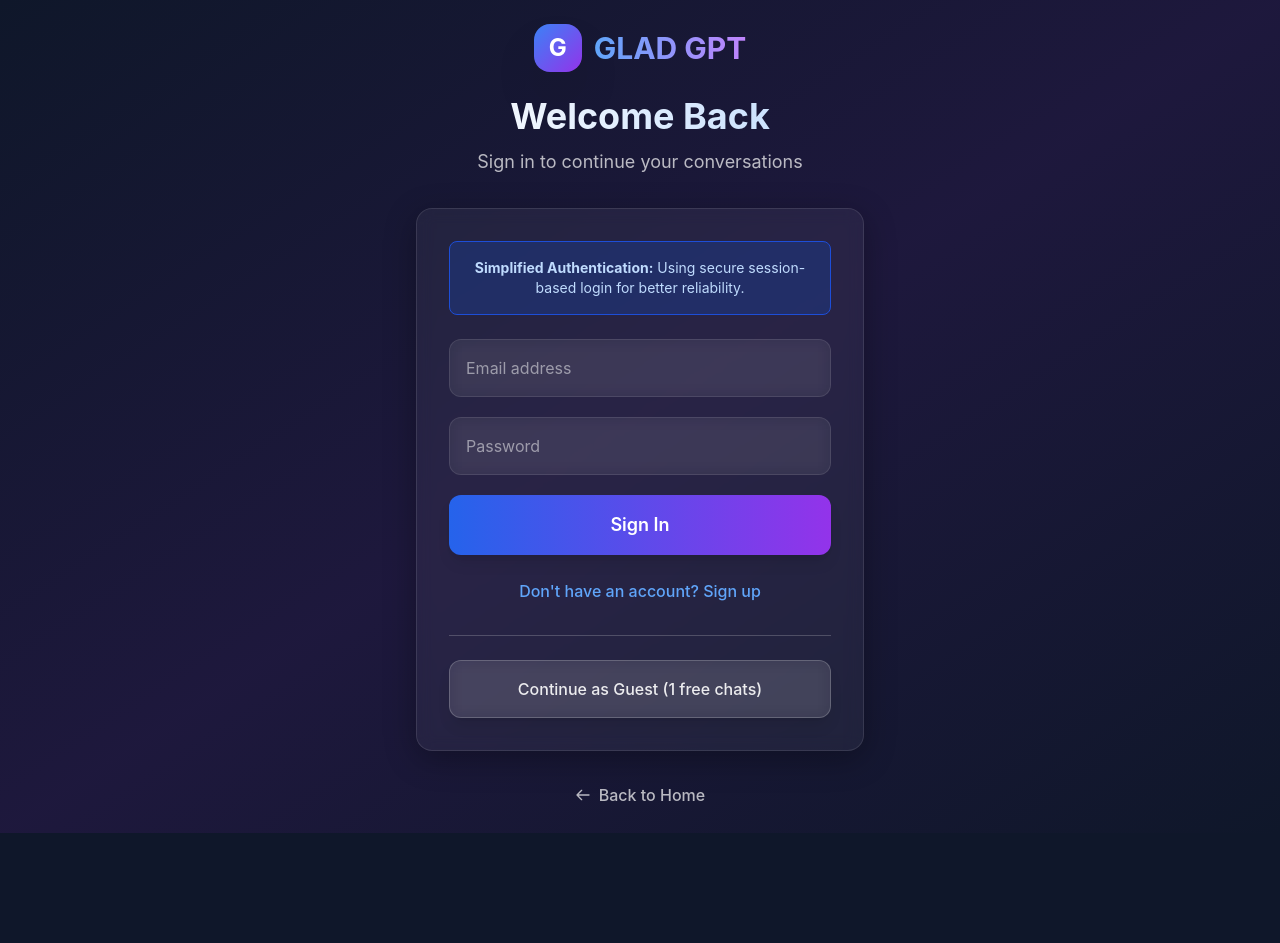
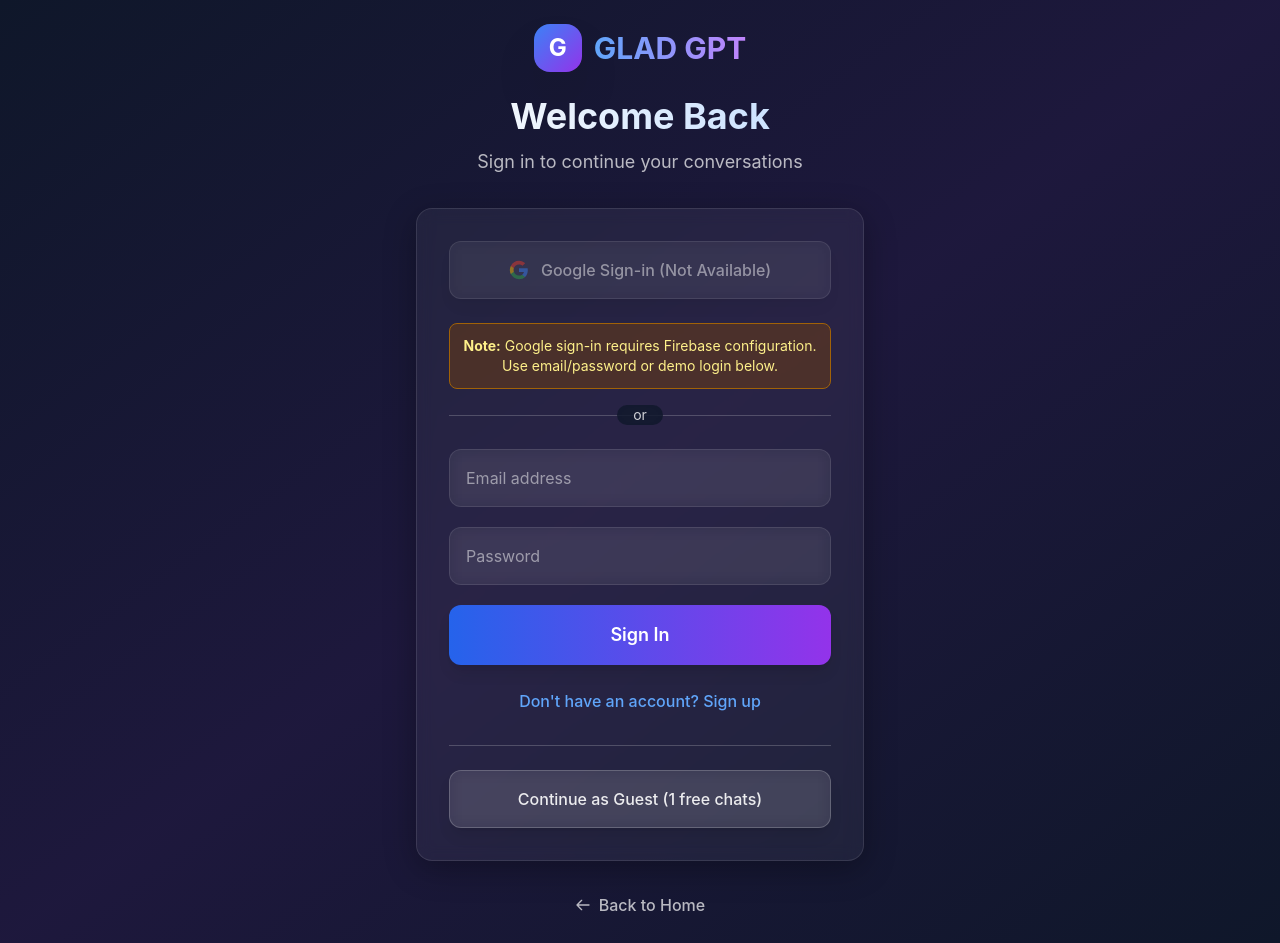
Before and after one commit to amphreyomosh/GLAD_GPT, a Next.js app in the folder client/: page /login in a window 1280 px wide. Before the commit the page ends 833 px from the top, so only its background shows below. Built offline with nearby package versions, Linux system fonts and the light colour scheme; no server answers.

Commit message:
Restored Google OAuth with smart fallback - supports both Firebase and session auth

```diff
--- a/client/app/chat/page.tsx
+++ b/client/app/chat/page.tsx
@@ -1,16 +1,10 @@
 "use client";
 import { useEffect, useState } from "react";
+import { auth, isFirebaseEnabled } from "@/lib/firebase";
+import { onAuthStateChanged, signOut, User } from "firebase/auth";
 import { callChat, logout, getCurrentUser } from "@/lib/api";
 import Link from "next/link";
 import { useRouter } from "next/navigation";
-
-// Define User interface locally since we're not using Firebase
-interface User {
-  uid: string;
-  email?: string | null;
-  displayName?: string | null;
-  isAnonymous?: boolean;
-}
 
 interface Msg { role: "user" | "ai"; content: string; id: string }
 interface ChatSession { id: string; title: string; messages: Msg[] }
@@ -30,8 +24,71 @@
 
   useEffect(() => {
     const initializeAuth = async () => {
-      // Always use backend authentication for simplicity
-      console.log('Initializing backend authentication...');
+      if (isFirebaseEnabled && auth) {
+        // Use Firebase authentication if available
+        console.log('Initializing Firebase authentication...');
+        const unsubscribe = onAuthStateChanged(auth, async (firebaseUser: User | null) => {
+          console.log('Firebase auth state changed:', firebaseUser?.uid, firebaseUser?.isAnonymous);
+
+          if (firebaseUser) {
+            // Firebase user is logged in
+            setUser(firebaseUser);
+            setAuthChecked(true);
+
+            if (chatSessions.length === 0) {
+              const initialChat: ChatSession = {
+                id: Date.now().toString(),
+                title: "New Chat",
+                messages: []
+              };
+              setChatSessions([initialChat]);
+              setCurrentChat(initialChat);
+            }
+          } else {
+            // No Firebase user, check backend session
+            console.log('No Firebase user, checking backend session...');
+            try {
+              const userData = await getCurrentUser();
+
+              if (userData) {
+                console.log('Backend authentication successful:', userData.id);
+                const backendUser = {
+                  uid: userData.id,
+                  email: userData.email,
+                  displayName: userData.firstName ? `${userData.firstName} ${userData.lastName}` : userData.email,
+                  isAnonymous: userData.id === 'demo_user'
+                } as User;
+
+                setUser(backendUser);
+                setAuthChecked(true);
+
+                if (chatSessions.length === 0) {
+                  const initialChat: ChatSession = {
+                    id: Date.now().toString(),
+                    title: "New Chat",
+                    messages: []
+                  };
+                  setChatSessions([initialChat]);
+                  setCurrentChat(initialChat);
+                }
+              } else {
+                // No authentication found, redirect to login
+                console.log('No authentication found, redirecting to login');
+                setAuthChecked(true);
+                router.push("/login");
+              }
+            } catch (error) {
+              console.error("Failed to get current user:", error);
+              setAuthChecked(true);
+              router.push("/login");
+            }
+          }
+        });
+
+        return unsubscribe;
+      } else {
+        // Firebase not available, use backend authentication only
+        console.log('Firebase not available, using backend authentication...');
 
         try {
           const userData = await getCurrentUser();
@@ -67,6 +124,7 @@
           console.error("Failed to get current user:", error);
           setAuthChecked(true);
           router.push("/login");
+        }
       }
     };
 
@@ -154,9 +212,26 @@
     try {
       setBusy(true);
 
-      // Always use session-based authentication for simplicity
+      let reply: string;
+
+      // Check if user is from Firebase and has getIdToken method
+      if (isFirebaseEnabled && user && typeof (user as any).getIdToken === 'function') {
+        // Firebase user - try to get token first, fallback to session
+        try {
+          console.log('Firebase user detected, attempting to get ID token...');
+          const idToken = await (user as any).getIdToken();
+          console.log('Got Firebase ID token, making authenticated request');
+          reply = await callChat(text, idToken);
+        } catch (tokenError) {
+          console.error('Failed to get Firebase ID token, falling back to session:', tokenError);
+          console.log('Using session-based authentication as fallback');
+          reply = await callChat(text);
+        }
+      } else {
+        // Backend user or no Firebase - use session-based authentication
         console.log('Using session-based authentication');
-      const reply = await callChat(text);
+        reply = await callChat(text);
+      }
 
       const aiMsg: Msg = { role: "ai", content: reply, id: (Date.now() + 1).toString() };
 
@@ -295,7 +370,14 @@
             <button
               onClick={async () => {
                 try {
+                  // Handle both Firebase and backend logout
+                  if (isFirebaseEnabled && auth && user && typeof (user as any).getIdToken === 'function') {
+                    console.log('Logging out Firebase user');
+                    await signOut(auth);
+                  } else {
+                    console.log('Logging out backend user');
                     await logout();
+                  }
                   router.push("/login");
                 } catch (error) {
                   console.error("Logout error:", error);
--- a/client/app/login/page.tsx
+++ b/client/app/login/page.tsx
@@ -2,6 +2,8 @@
 import { useState } from "react";
 import { useRouter } from "next/navigation";
 import Link from "next/link";
+import { signInWithPopup } from "firebase/auth";
+import { auth, googleProvider, isFirebaseEnabled } from "@/lib/firebase";
 import { loginWithEmail, loginAsDemo } from "@/lib/api";
 
 export default function LoginPage() {
@@ -11,6 +13,41 @@
   const [loading, setLoading] = useState(false);
   const [error, setError] = useState<string | null>(null);
 
+  async function doGoogle() {
+    if (!isFirebaseEnabled || !auth || !googleProvider) {
+      setError("Google sign-in is not available. Please use email/password or demo login.");
+      return;
+    }
+
+    try {
+      setLoading(true);
+      setError(null);
+      console.log('Attempting Google sign-in...');
+      const result = await signInWithPopup(auth, googleProvider);
+      console.log('Google sign-in successful:', result.user.uid);
+
+      // After successful Google login, redirect to chat
+      // The chat page will handle the Firebase user session
+      router.push("/chat");
+    } catch (e: any) {
+      console.error('Google sign-in error:', e);
+      let errorMessage = 'Google sign-in failed. ';
+
+      if (e.code === 'auth/popup-closed-by-user') {
+        errorMessage += 'Sign-in was cancelled.';
+      } else if (e.code === 'auth/popup-blocked') {
+        errorMessage += 'Popup was blocked by browser. Please allow popups and try again.';
+      } else if (e.code === 'auth/unauthorized-domain') {
+        errorMessage += 'This domain is not authorized for Google sign-in.';
+      } else {
+        errorMessage += e.message || 'Please try again or use email/password login.';
+      }
+
+      setError(errorMessage);
+    } finally {
+      setLoading(false);
+    }
+  }
 
   async function doEmailAuth(e: React.FormEvent) {
     e.preventDefault();
@@ -91,9 +128,34 @@
             </div>
           )}
 
-          {/* Simplified Authentication Notice */}
-          <div className="mb-6 p-4 bg-blue-900/50 border border-blue-700 rounded-lg text-blue-200 text-sm text-center">
-            <strong>Simplified Authentication:</strong> Using secure session-based login for better reliability.
+          {/* Google Sign In */}
+          <button
+            onClick={doGoogle}
+            disabled={loading || !isFirebaseEnabled}
+            className="w-full mb-6 p-4 glass-button text-white font-medium hover:bg-white/20 disabled:opacity-50 disabled:cursor-not-allowed transition-all duration-300 flex items-center justify-center gap-3 rounded-xl shadow-lg hover:shadow-xl"
+          >
+            <svg className="w-5 h-5" viewBox="0 0 24 24">
+              <path fill="#4285F4" d="M22.56 12.25c0-.78-.07-1.53-.2-2.25H12v4.26h5.92c-.26 1.37-1.04 2.53-2.21 3.31v2.77h3.57c2.08-1.92 3.28-4.74 3.28-8.09z"/>
+              <path fill="#34A853" d="M12 23c2.97 0 5.46-.98 7.28-2.66l-3.57-2.77c-.98.66-2.23 1.06-3.71 1.06-2.86 0-5.29-1.93-6.16-4.53H2.18v2.84C3.99 20.53 7.7 23 12 23z"/>
+              <path fill="#FBBC05" d="M5.84 14.09c-.22-.66-.35-1.36-.35-2.09s.13-1.43.35-2.09V7.07H2.18C1.43 8.55 1 10.22 1 12s.43 3.45 1.18 4.93l2.85-2.22.81-.62z"/>
+              <path fill="#EA4335" d="M12 5.38c1.62 0 3.06.56 4.21 1.64l3.15-3.15C17.45 2.09 14.97 1 12 1 7.7 1 3.99 3.47 2.18 7.07l3.66 2.84c.87-2.6 3.3-4.53 6.16-4.53z"/>
+            </svg>
+            {isFirebaseEnabled ? 'Continue with Google' : 'Google Sign-in (Not Available)'}
+          </button>
+
+          {!isFirebaseEnabled && (
+            <div className="mb-4 p-3 bg-yellow-900/50 border border-yellow-700 rounded-lg text-yellow-200 text-sm text-center">
+              <strong>Note:</strong> Google sign-in requires Firebase configuration. Use email/password or demo login below.
+            </div>
+          )}
+
+          <div className="relative mb-6">
+            <div className="absolute inset-0 flex items-center">
+              <div className="w-full border-t border-white/20"></div>
+            </div>
+            <div className="relative flex justify-center text-sm">
+              <span className="px-4 glass-dark text-white/80 rounded-full">or</span>
+            </div>
           </div>
 
           {/* Email Form */}
--- a/client/lib/api.ts
+++ b/client/lib/api.ts
@@ -146,10 +146,47 @@
   return response.json();
 }
 
-// Simplified chat function - always uses session-based authentication
-export async function callChat(message: string) {
+// Smart chat function - tries Firebase token first, falls back to session
+export async function callChat(message: string, token?: string) {
+  // Try Firebase endpoint first if token is provided
+  if (token) {
+    try {
+      console.log('Making Firebase token-based chat request...');
+      const response = await fetch(`${API_URL}/api/chat`, {
+        method: 'POST',
+        headers: {
+          'Content-Type': 'application/json',
+          Authorization: `Bearer ${token}`,
+        },
+        credentials: 'include',
+        body: JSON.stringify({ message }),
+      });
+
+      if (response.ok) {
+        const result = await response.json();
+        return result.reply || result;
+      }
+
+      // Check if it's a Firebase admin configuration error
+      const error = await response.json().catch(() => ({}));
+      if (error.code === 'FIREBASE_ADMIN_NOT_CONFIGURED' || response.status === 503) {
+        console.log('Firebase admin not configured, falling back to session auth');
+        // Fall through to session-based auth
+      } else {
+        throw new Error(error.message || 'Firebase chat request failed');
+      }
+    } catch (err: any) {
+      if (err.message.includes('FIREBASE_ADMIN_NOT_CONFIGURED')) {
+        console.log('Firebase admin not configured, falling back to session auth');
+        // Fall through to session-based auth
+      } else {
+        throw err;
+      }
+    }
+  }
+
+  // Use session-based endpoint as fallback or primary method
   console.log('Making session-based chat request...');
-
   const response = await fetch(`${API_URL}/api/chat/session`, {
     method: 'POST',
     headers: {
```
Also changed, not shown: 1 other file (tests, documents, lock files or other folders). Lines whose indentation alone changed are shown as unchanged.
